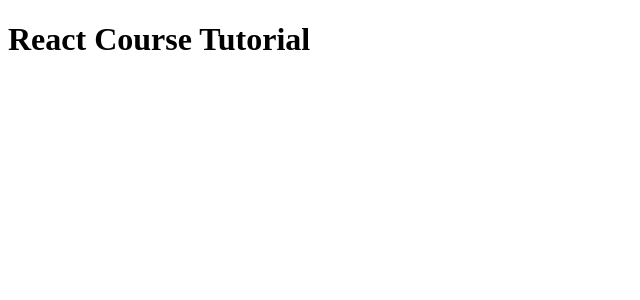
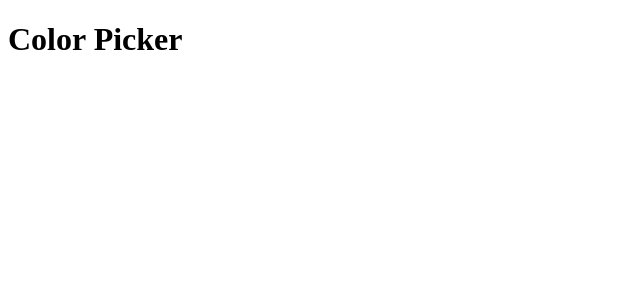
Before and after one commit to chrls97/react-crash-course, a React (Vite) app: page / in a window 1280 px wide. Shown: the top 300 px of the page, without its empty margins (0-640 px from the left). Built offline with nearby package versions, Linux system fonts and the light colour scheme.

Commit message:
added color picker

```diff
--- a/src/App.jsx
+++ b/src/App.jsx
@@ -1,7 +1,10 @@
+import ColorPicker from "./ColorPicker"
 
 function App() {
   return (
-    <h1>React Course Tutorial</h1>
+    <>
+      <ColorPicker />
+    </>
   )
 }
 
--- /dev/null
+++ b/src/ColorPicker.jsx
@@ -0,0 +1,16 @@
+import React, {useState} from 'react';
+
+function ColorPicker(){
+
+  const [color, setColor] = useState('#FFFFF');
+
+  return(
+    <>
+      <div className="color-picker-container">
+        <h1>Color Picker</h1>
+      </div>
+    </>
+  );
+}
+
+export default ColorPicker;
```
